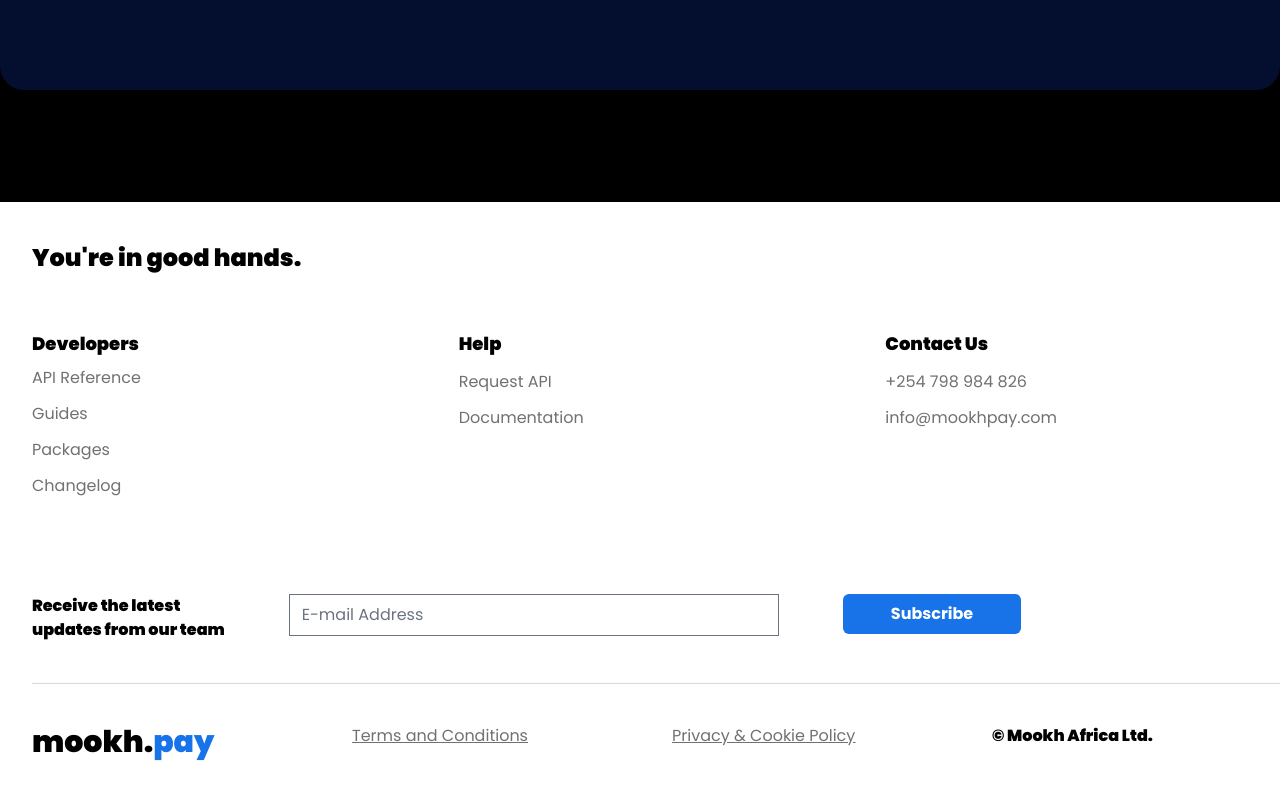
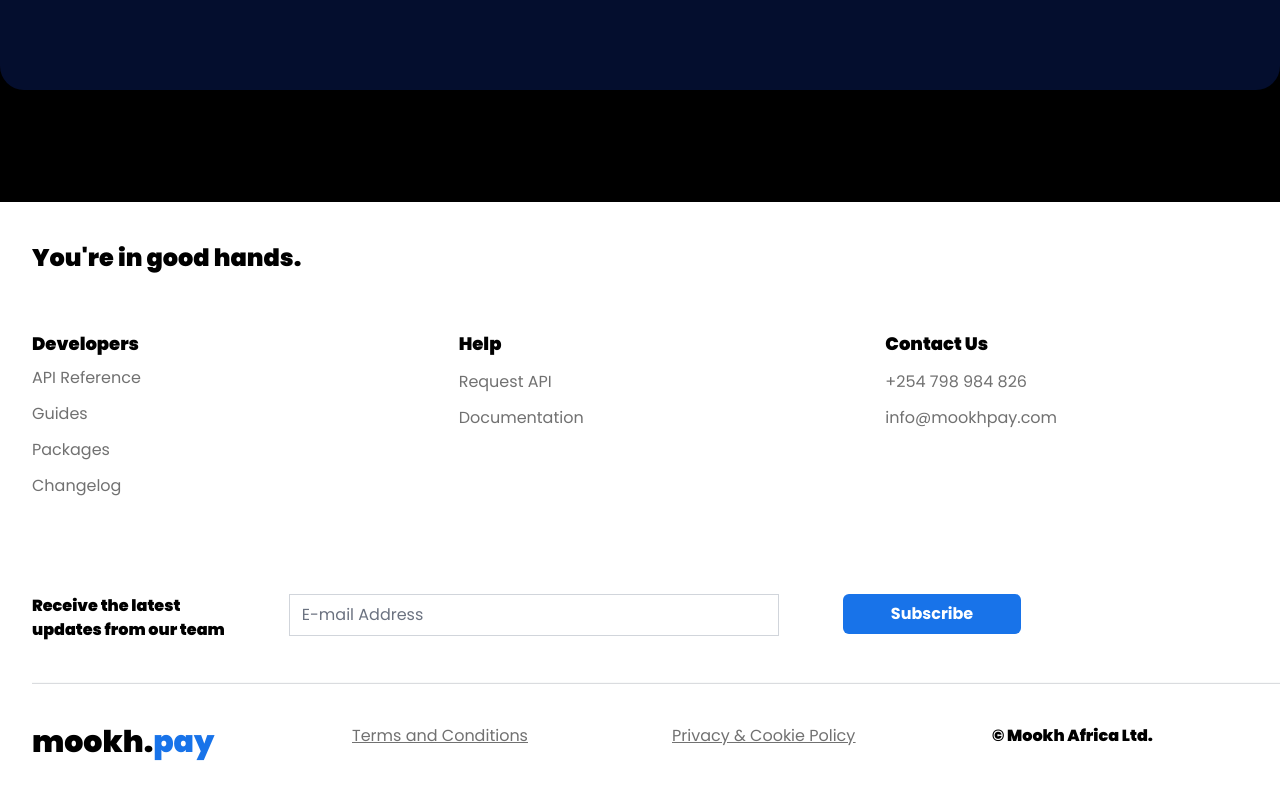
Before and after one commit to MOOKHAFRICA/mookhpay-landing, a Next.js app: page / in a window 1280 px wide. Shown: the part 2646-3446 px from the top of the page. Built offline with nearby package versions, Linux system fonts and the light colour scheme.

Commit message:
Fixed input border color

```diff
--- a/components/footer.js
+++ b/components/footer.js
@@ -82,7 +82,7 @@
           </div>
           <div>
             <input
-              className="focus:ring-cwc-blue focus:border-cwc-blue mb-3 lg:mb-0 w-auto lg:w-full pr-20 md:pr-40"
+              className="focus:ring-cwc-blue focus:border-cwc-blue mb-3 lg:mb-0 w-auto lg:w-full pr-20 md:pr-40 border border-gray-300"
               type="text"
               placeholder="E-mail Address"
             />
```
